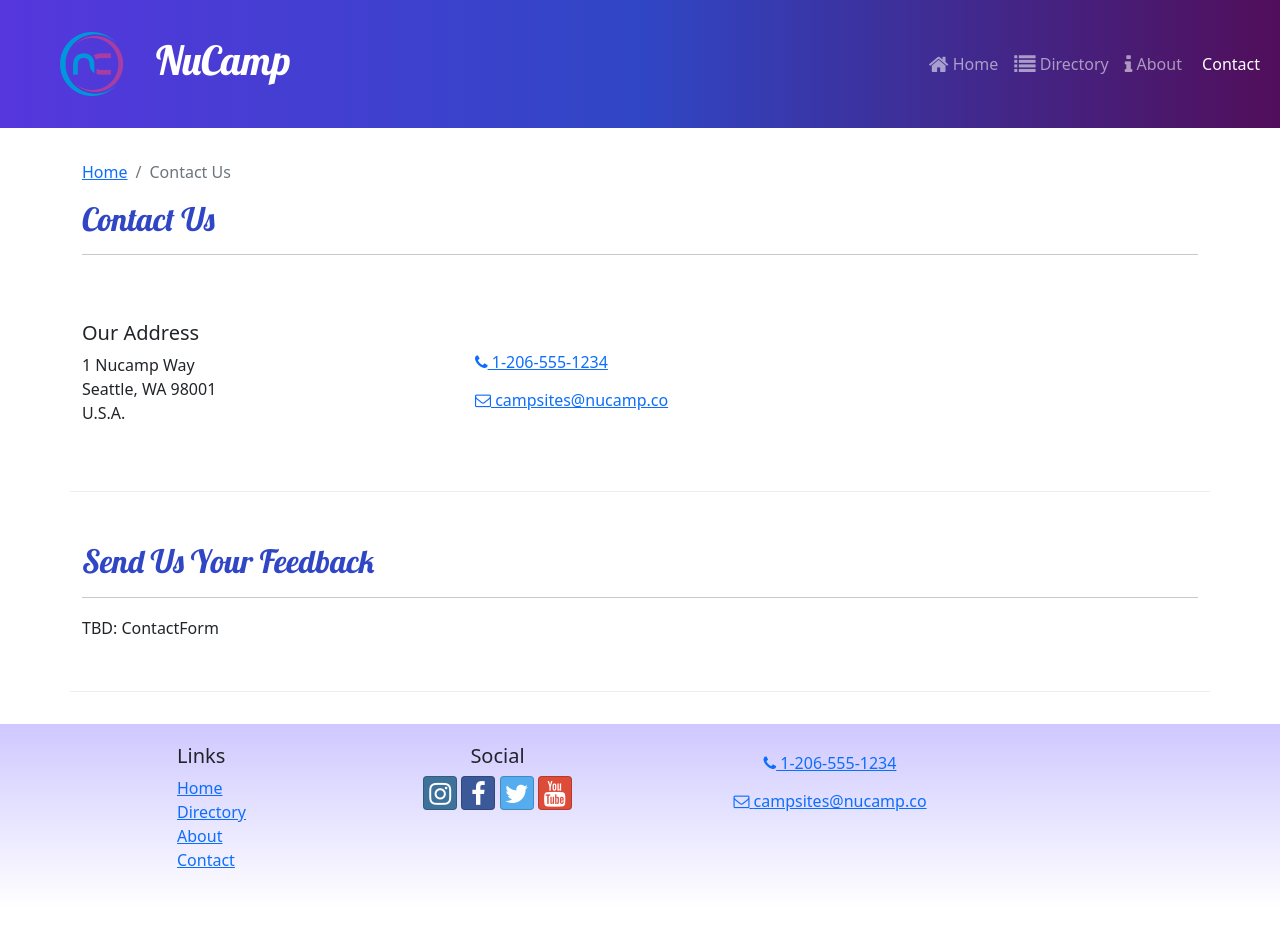
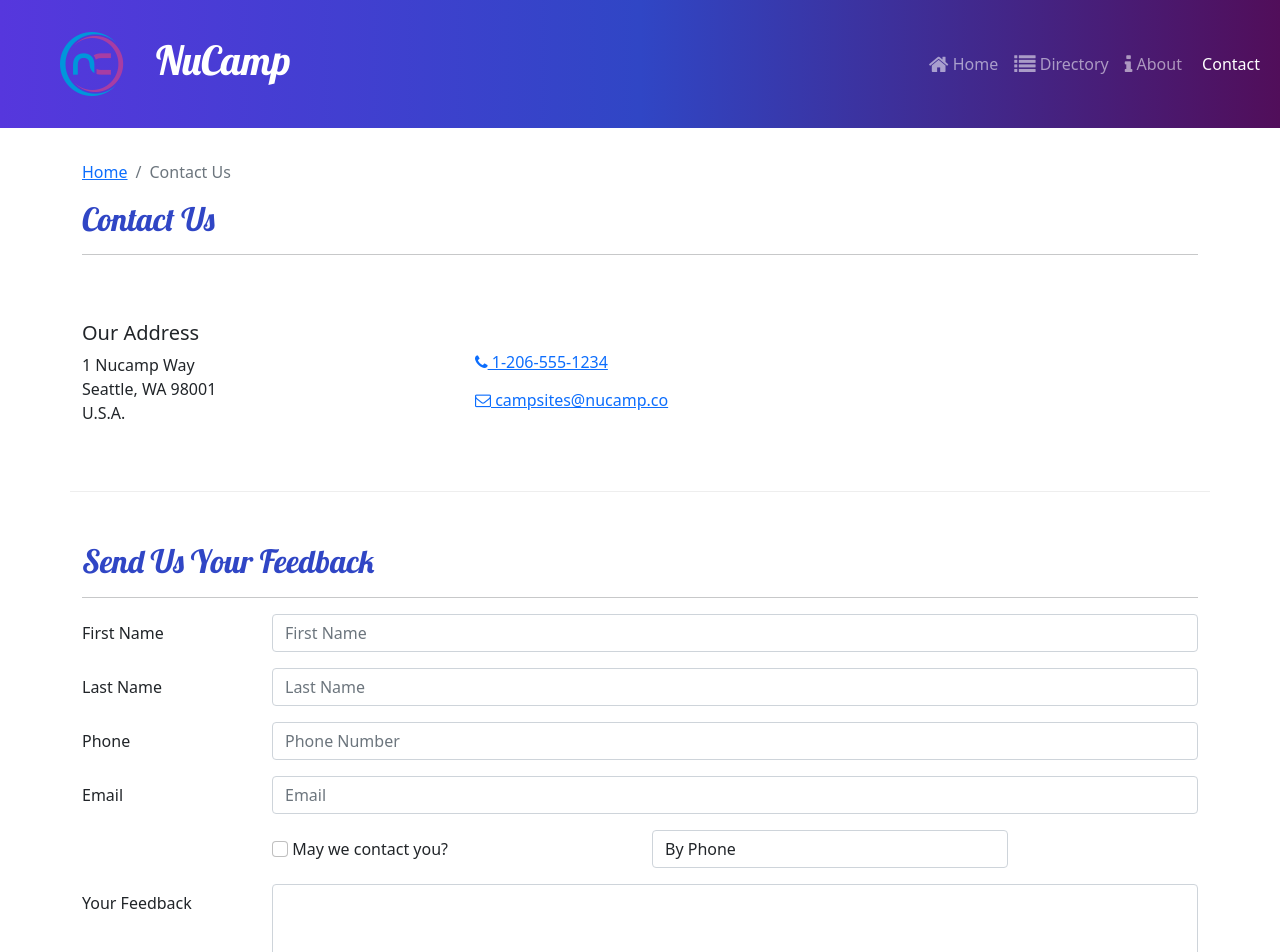
Before and after one commit to j-chaney3/nc-react, a React (Create React App) app in the folder nucampsite/: page /contact in a window 1280 px wide. Shown: the top 952 px of the page. Before the commit the page ends 908 px from the top, so only its background shows below. Built offline with nearby package versions, Linux system fonts and the light colour scheme.

Commit message:
ContactForm parts 1 & 2

```diff
--- /dev/null
+++ b/nucampsite/src/components/ContactForm.js
@@ -0,0 +1,106 @@
+import { Button, Label, Col, FormGroup } from 'reactstrap';
+import { Formik, Field, Form } from 'formik';
+
+const ContactForm = () => {
+	return (
+		<Formik
+			initialValues={{
+				firstName: '',
+				lastName: '',
+				phoneNum: '',
+				email: '',
+				agree: false,
+				contactType: 'By Phone',
+				feedback: '',
+			}}
+		>
+			<Form>
+				<FormGroup row>
+					<Label htmlFor="firstName" md="2">
+						First Name
+					</Label>
+					<Col md="10">
+						<Field
+                            name='firstName'
+                            placeholder='First Name'
+                            className="form-control"
+                        />
+					</Col>
+				</FormGroup>
+				<FormGroup row>
+					<Label htmlFor="lastName" md="2">
+						Last Name
+					</Label>
+					<Col md="10">
+                        <Field
+                            name='lastName'
+                            placeholder='Last Name'
+                            className="form-control"
+                        />
+                    </Col>
+				</FormGroup>
+				<FormGroup row>
+					<Label htmlFor="phoneNum" md="2">
+						Phone
+					</Label>
+					<Col md="10">
+                        <Field
+                            name='phoneNum'
+                            placeholder='Phone Number'
+                            className="form-control"
+                        />
+                    </Col>
+				</FormGroup>
+				<FormGroup row>
+					<Label htmlFor="email" md="2">
+						Email
+					</Label>
+					<Col md="10">
+                        <Field
+                            name='email'
+                            placeholder='Email'
+                            type='email'
+                            className="form-control"
+                        />
+                    </Col>
+				</FormGroup>
+				<FormGroup row>
+					<Label check md={{ size: 4, offset: 2 }}>
+                        <Field
+                            name='agree'
+                            type='checkbox'
+                            className='form-check-input'
+                        />{' '}
+						May we contact you?
+					</Label>
+					<Col md="4">
+                        <Field
+                            name='contactType'
+                            as='select'
+                            className="form-control"
+                        >
+                            <option>By Phone</option>
+                            <option>By Email</option>
+                        </Field>
+                    </Col>
+				</FormGroup>
+				<FormGroup row>
+					<Label htmlFor="feedback" md="2">
+						Your Feedback
+					</Label>
+					<Col md="10">
+                        <Field
+                            name='feedback'
+                            as='textarea'
+                            rows='12'
+                            className='form-control'
+                        />
+                    </Col>
+				</FormGroup>
+				<FormGroup row></FormGroup>
+			</Form>
+		</Formik>
+	);
+};
+
+export default ContactForm;
--- a/nucampsite/src/pages/ContactPage.js
+++ b/nucampsite/src/pages/ContactPage.js
@@ -1,5 +1,7 @@
 import { Container, Col, Row } from 'reactstrap';
 import SubHeader from '../components/SubHeader';
+import ConctactForm from '../components/ContactForm';
+import ContactForm from '../components/ContactForm';
 
 const ContactPage = () => {
 	return (
@@ -40,7 +42,9 @@
 					<h2>Send Us Your Feedback</h2>
 					<hr />
 				</Col>
-			<Col>TBD: ContactForm</Col>
+				<Col>
+					<ContactForm />
+				</Col>
 			</Row>
 		</Container>
 	);
```
Lines whose indentation alone changed are shown as unchanged.
